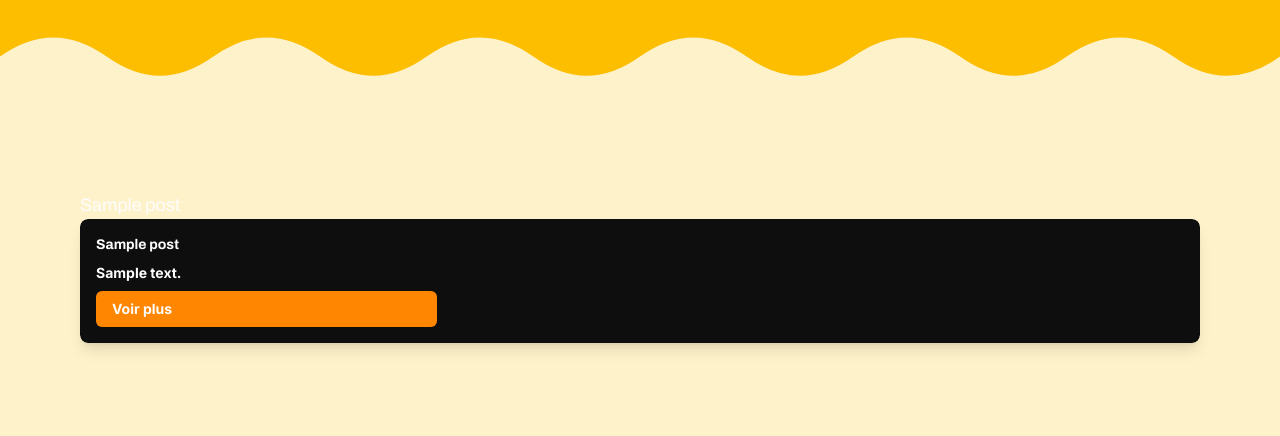
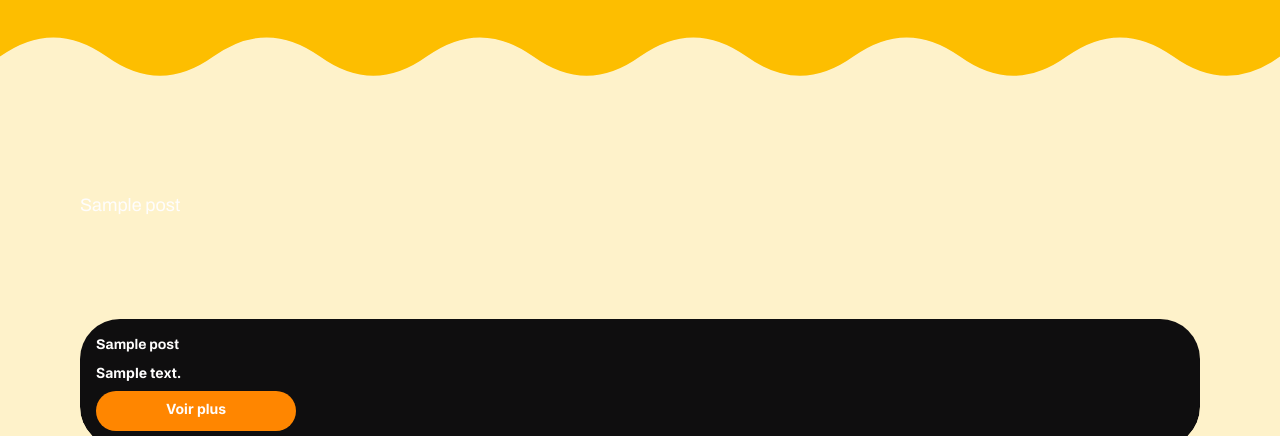
Before and after one commit to artlen2/PM4-EFC-Radio, a WordPress theme: template page-programmation.php in a window 1280 px wide; the page is wider, and only the part inside the window is pictured. Shown: the part 800-1236 px from the top of that part. Run offline with PHP 8.4 and a stand-in for WordPress, Linux system fonts and the light colour scheme; the site name, menu and one post (Sample post) are stand-ins, and other content is empty; style sheets or scripts are compiled from the project's sources.

Commit message:
edit de mes pages

```diff
--- a/page-programmation.php
+++ b/page-programmation.php
@@ -18,7 +18,7 @@ get_header(); ?>
 
 
     <?php if ($programmes->have_posts()) : ?>
-        <div class="grid gap-6 sm:grid-cols-1 md:grid-cols-1 lg:grid-cols-1 size: 100% rounded-lg overflow-hidden shadow-lg text-white;">
+        <div class="grid gap-6 sm:grid-cols-1 md:grid-cols-1 lg:grid-cols-1 size: 100% rounded-[40px] overflow-hidden justify-center items-center margin: 0 auto;">
             <?php
             while ($programmes->have_posts()) :
                 $programmes->the_post();
--- a/templates/template-programmation.php
+++ b/templates/template-programmation.php
@@ -18,7 +18,7 @@ if (is_array($date)) {
 $image_alt = get_the_title();
 ?>
 
-<article class="grid sm:grid-cols-1 md:grid-cols-2 lg:grid-cols-3 rounded-lg overflow-hidden shadow-lg bg-black">
+<article class="grid sm:grid-cols-1 md:grid-cols-2 lg:grid-cols-3 rounded-[40px] overflow-hidden bg-black mt-25">
     <?php if ($image) : ?>
         <figure class="">
             <?php if (is_array($image) && !empty($image['ID'])) : ?>
@@ -73,10 +73,10 @@ $image_alt = get_the_title();
 
         <?php if ($description) : ?>
             <div class="text-sm text-white text-align-left"><?php echo wp_kses_post($description); ?></div>
-        <?php endif; ?>
-
-        <a class="margin-top-30 text-sm text-white bg-orange hover:text-black hover:bg-violet transition-colors duration-300 rounded-md py-2 px-4 transition-colors duration-300 font-weight:800" href="<?php echo esc_url(get_permalink()); ?>">
+        <?php endif; ?> <a class="text-sm text-white bg-orange hover:text-black hover:bg-violet transition-colors duration-300 rounded-[30px] py-2 px-4 transition-colors duration-300 font-weight:800 w-[200px] text-center h-[40px] hover:scale-105 ease-in-out" href="<?php echo esc_url(get_permalink()); ?>">
             Voir plus
         </a>
-    </div>
+</div>
+
+
 </article>
```
